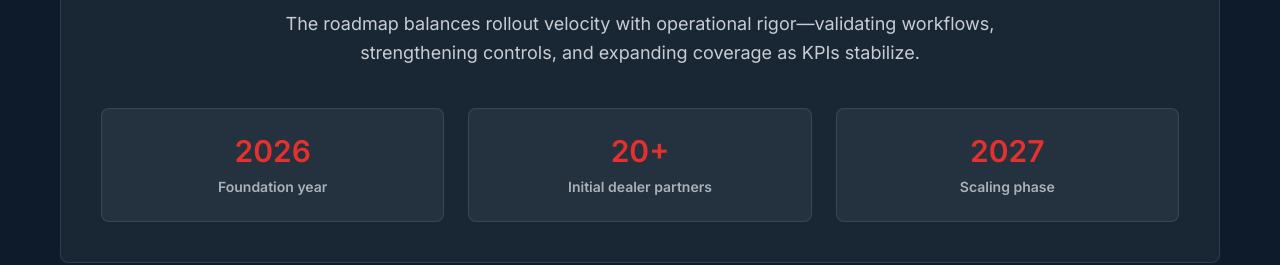
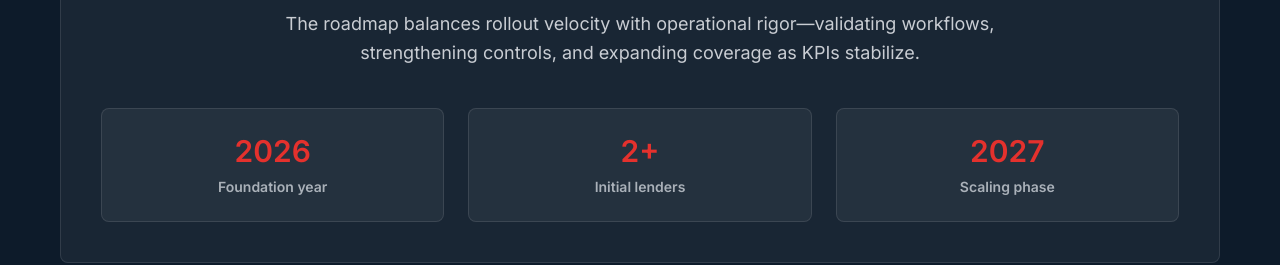
Before and after one commit to anvl-finance/anvl-website, a Next.js app: page /roadmap in a window 1280 px wide. Shown: the part 1740-2005 px from the top of the page. Built offline with nearby package versions, Linux system fonts and the light colour scheme.

Commit message:
roadmap update

```diff
--- a/src/app/roadmap/page.tsx
+++ b/src/app/roadmap/page.tsx
@@ -127,8 +127,8 @@ export default function RoadmapPage() {
                 <div className="text-sm font-semibold text-[#AAB1B9]">Foundation year</div>
               </div>
               <div className="bg-white/5 border border-white/10 rounded-lg p-6">
-                <div className="text-3xl font-semibold text-[#E4312D] mb-2">20+</div>
-                <div className="text-sm font-semibold text-[#AAB1B9]">Initial dealer partners</div>
+                <div className="text-3xl font-semibold text-[#E4312D] mb-2">2+</div>
+                <div className="text-sm font-semibold text-[#AAB1B9]">Initial lenders</div>
               </div>
               <div className="bg-white/5 border border-white/10 rounded-lg p-6">
                 <div className="text-3xl font-semibold text-[#E4312D] mb-2">2027</div>
```
